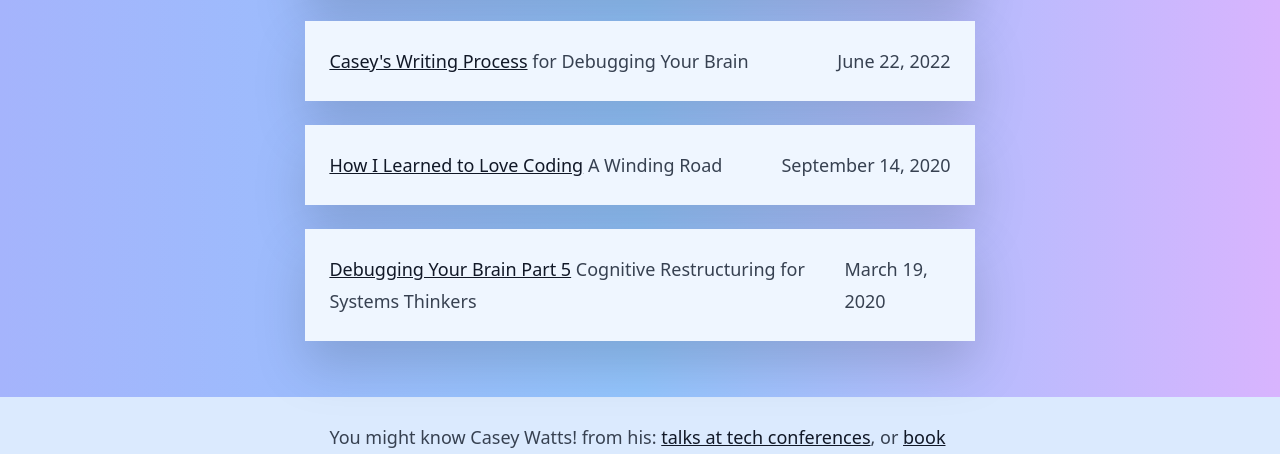
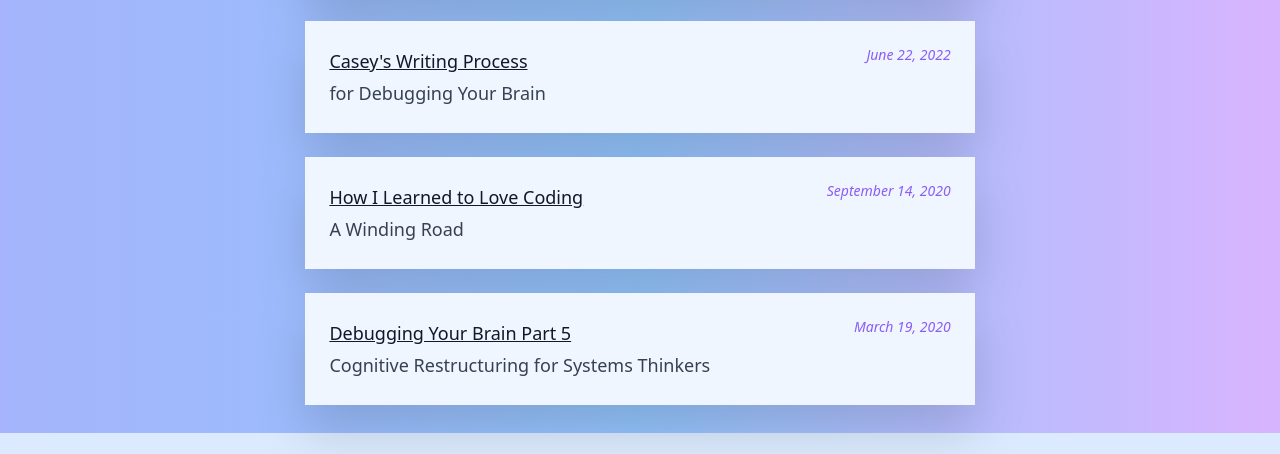
Before and after one commit to caseywatts/caseywatts-blog, an Astro site: page /blog in a window 1280 px wide. Shown: the part 191-645 px from the top of the page. Built offline with nearby package versions, Linux system fonts and the light colour scheme; Astro itself is replaced by a stand-in of ours.

Commit message:
blog index styling

```diff
--- a/src/pages/blog/index.astro
+++ b/src/pages/blog/index.astro
@@ -17,12 +17,14 @@ const posts = (await getCollection('blog')).sort(
 			{
 				posts.map((post) => (
 					<li class="bg-blue-50 p-2 md:p-6 my-2 md:my-6 mx-auto prose lg:prose-lg drop-shadow-2xl hover:drop-shadow-xl transition ease-in-out duration-500">
-						<div class="flex justify-between">
+						<div class="flex flex-col md:flex-row justify-between ">
 							<div>
 								<a href={`/blog/${post.slug}/`}>{post.data.title}</a>
-								<span>{post.data.tagline}</span>
+								<div>{post.data.tagline}</div>
 							</div>
-							<FormattedDate date={post.data.pubDate} />
+							<div class="text-right italic text-violet-500 text-sm">
+								<FormattedDate date={post.data.pubDate} />
+							</div>
 						</div>
 					</li>
 				))
```
